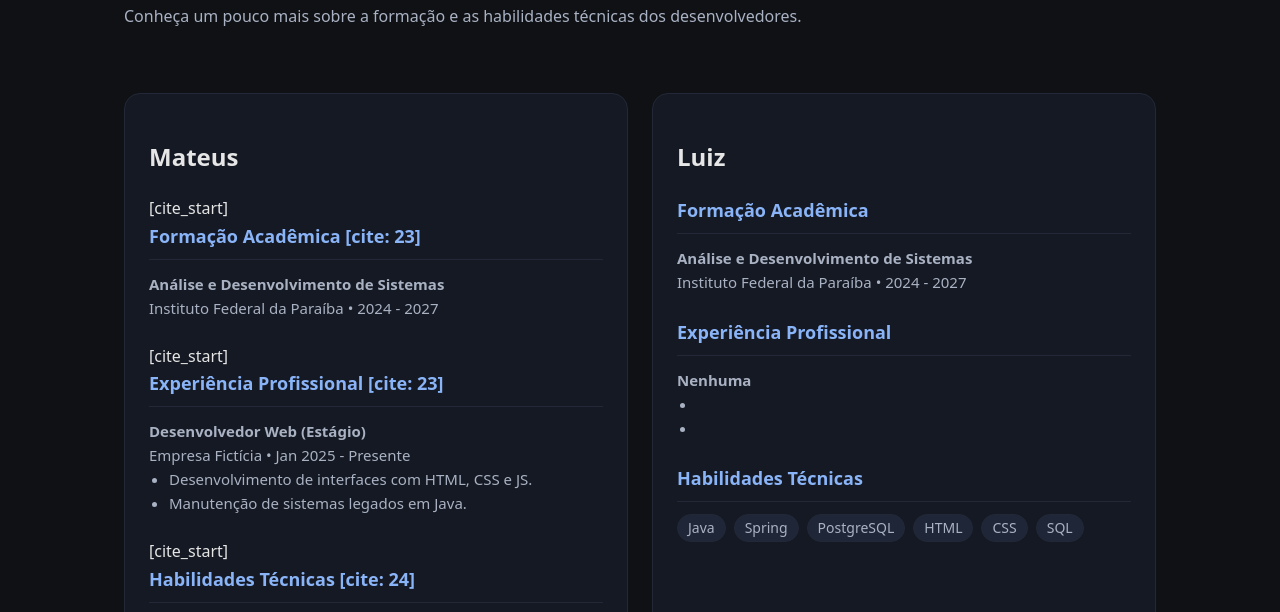
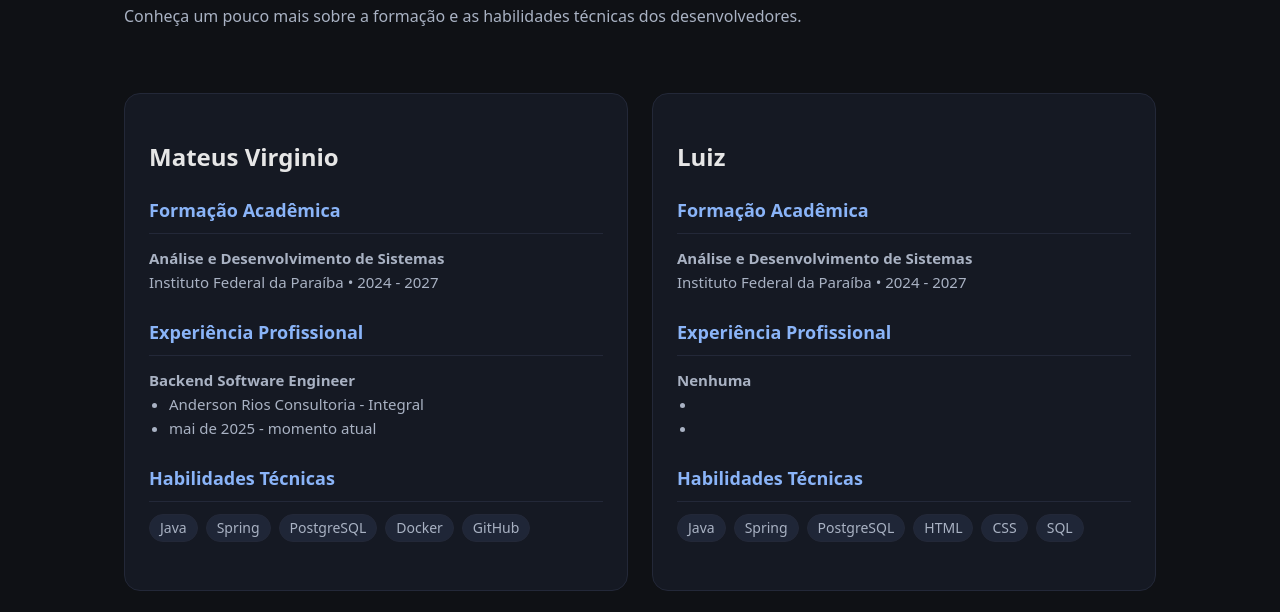
Before and after one commit to LuizArtur29/Projeto-DAW1-PortfolioGrupo, a plain HTML site: page src/assets/informacoes.html in a window 1280 px wide. Shown: the part 173-785 px from the top of the page. Drawn offline with Linux system fonts and the light colour scheme.

Commit message:
Atualiza informações de perfil de Mateus Virginio
Atualiza nome completo, experiência profissional, e habilidades técnicas de Mateus Virginio na página informacoes.html. Remove marcações de citação e ajusta detalhes para refletir informações mais recentes e precisas.

```diff
--- a/src/assets/informacoes.html
+++ b/src/assets/informacoes.html
@@ -28,32 +28,30 @@
     <div class="info-grid">
 
         <article class="card">
-            <h2>Mateus</h2>
+            <h2>Mateus Virginio</h2>
 
             <div class="info-section">
-                [cite_start]<h3>Formação Acadêmica [cite: 23]</h3>
+                <h3>Formação Acadêmica</h3>
                 <p><strong>Análise e Desenvolvimento de Sistemas</strong><br>Instituto Federal da Paraíba • 2024 - 2027</p>
             </div>
 
             <div class="info-section">
-                [cite_start]<h3>Experiência Profissional [cite: 23]</h3>
-                <p><strong>Desenvolvedor Web (Estágio)</strong><br>Empresa Fictícia • Jan 2025 - Presente</p>
+                <h3>Experiência Profissional</h3>
+                <p><strong> Backend Software Engineer</strong><br></p>
                 <ul>
-                    <li>Desenvolvimento de interfaces com HTML, CSS e JS.</li>
-                    <li>Manutenção de sistemas legados em Java.</li>
+                    <li>Anderson Rios Consultoria - Integral</li>
+                    <li>mai de 2025 - momento atual</li>
                 </ul>
             </div>
 
             <div class="info-section">
-                [cite_start]<h3>Habilidades Técnicas [cite: 24]</h3>
+                <h3>Habilidades Técnicas</h3>
                 <div class="skills-container">
                     <span class="badge">Java</span>
-                    <span class="badge">Spring Boot</span>
-                    <span class="badge">POO</span>
-                    <span class="badge">HTML5</span>
-                    <span class="badge">CSS3</span>
-                    <span class="badge">JavaScript</span>
-                    <span class="badge">Git & GitHub</span>
+                    <span class="badge">Spring</span>
+                    <span class="badge">PostgreSQL</span>
+                    <span class="badge">Docker</span>
+                    <span class="badge">GitHub</span>
                 </div>
             </div>
         </article>
```
